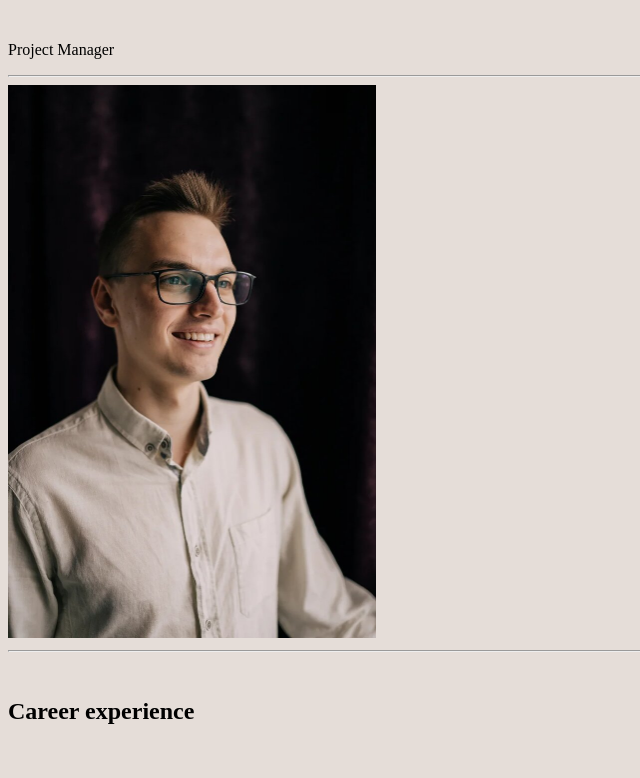
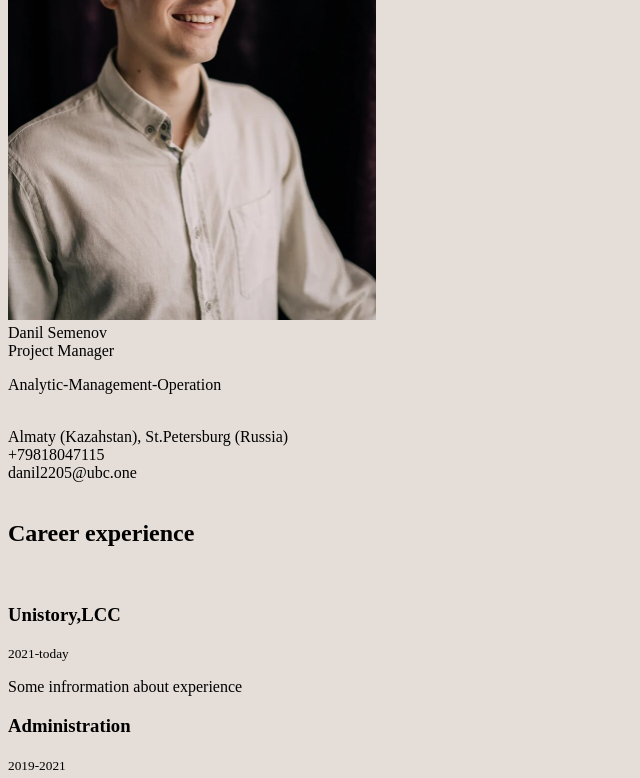
Before and after one commit to danilsPM/DS_website, a plain HTML site: page index.html in a window 1280 px wide. Shown: the part 241-1019 px from the top of the page, without its empty margins (0-640 px from the left). Drawn offline with Linux system fonts and the light colour scheme.

Commit message:
update intro

```diff
--- a/index.html
+++ b/index.html
@@ -2,10 +2,10 @@
 <html lang="en">
 <head>
 	<meta charset="UTF-8">
-	<title>My CV Project</title>
+	<title>Daniil Semenov CV</title>
 </head>
-<body bgcolor="#E5DDD8">
-	<header>
+<body style="background-color:#E5DDD8">
+	<!-- <header>
 		<h1>Header of the website</h1>
 	</header>
 	<nav>
@@ -15,16 +15,39 @@
 			<li><a href="#">Experience</a></li>
 		</ul>
 	</nav>
+	<br /> -->
+	<!--Intro-->
+    <div class="intro">
+        <img src="images/img_main.JPG" alt="IMG_MAIN" width="368" height="553"/>
+        <div class="heading">Danil Semenov</div>
+        <div class="prof">Project Manager</div>
+        <p class="summary">Analytic-Management-Operation</p>
+	</div>
 	<br />
-    <h1>Daniil Semenov</h1>
-	<br />
-	<p>Project Manager</p>
-	<hr width="50%" align="left">
-	<img src="images/img_main.JPG" alt="IMG_MAIN" width="368" height="553"/>
-	<hr width="50%" align="left">
-	<br />
+	<!--Contact Information-->
+        <div class="contactinfo">
+            <div class="icon">
+                <div class="fas fa-map-signs"></div>
+            </div>
+            <div class="data">
+                Almaty (Kazahstan), St.Petersburg (Russia)
+            </div>
+            <div class="icon">
+                <div class="fas fa-mobile-alt"></div>
+            </div>
+            <div class="data">
+                +79818047115
+            </div>
+            <div class="icon">
+                <div class="fas fa-envelope"></div>
+            </div>
+            <div class="data">
+                danil2205@ubc.one
+            </div>
+        </div>
+	</br>
 <article>
-	<p style="color:darkgoldenrod">
+	<p style="color:black">
 		<h2>Career experience</h2>
 	</p>
 	<br/>
```
